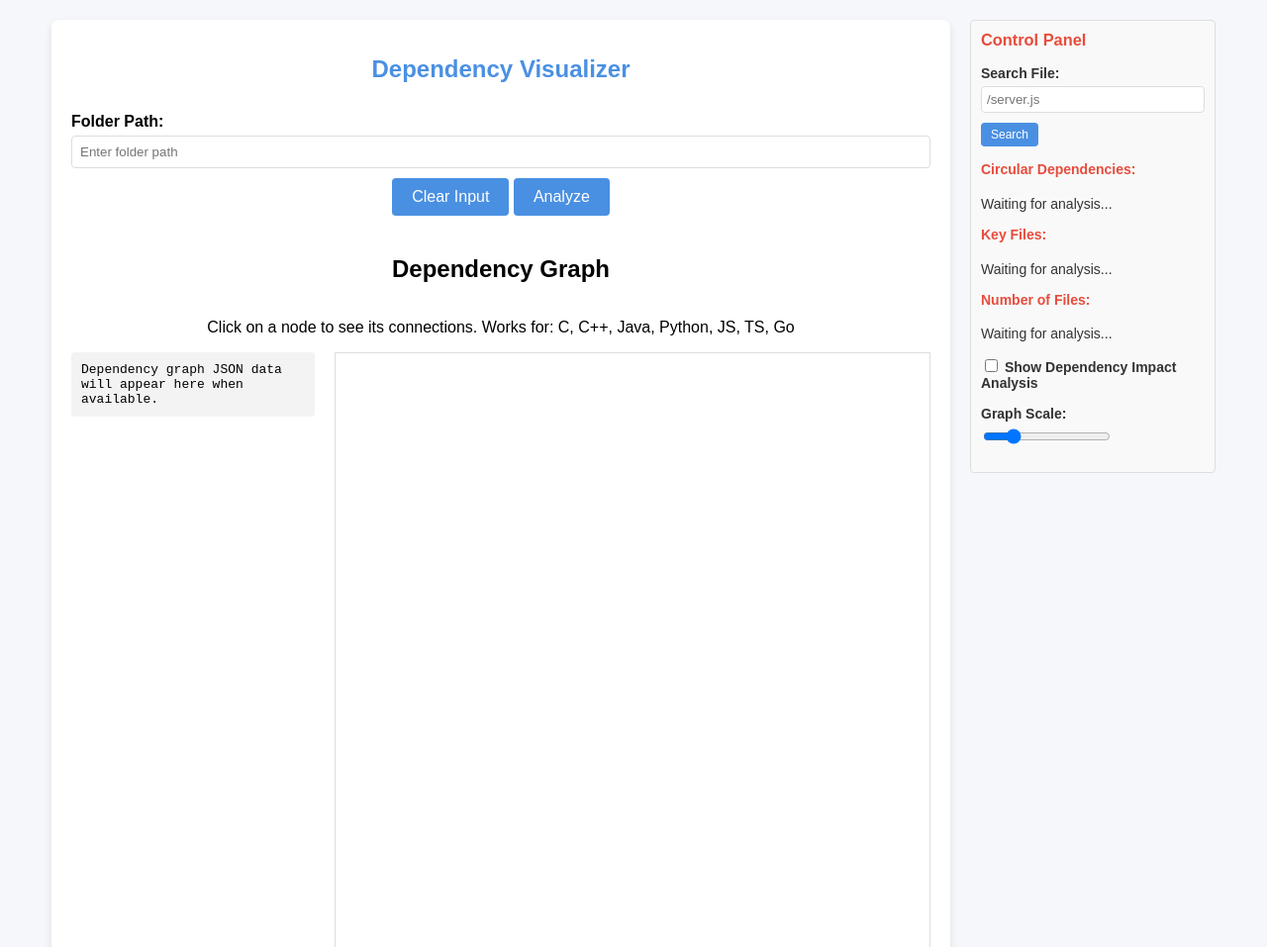
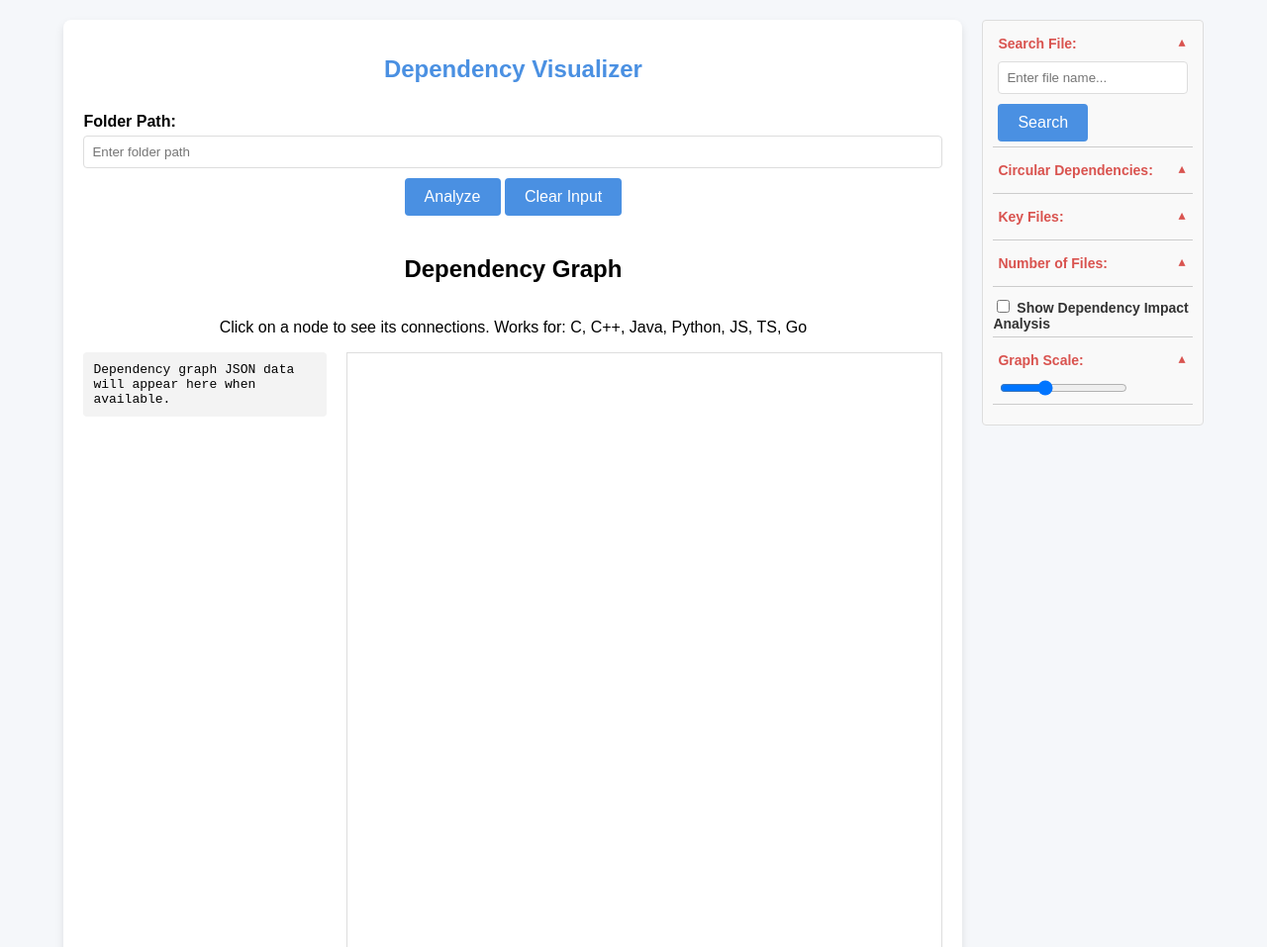
Before and after one commit to Ernesto-B/Dependency-Visualizer, a website with bundled scripts: page public/index.html in a window 1280 px wide. Shown: the top 957 px of the page at 99% size. Built offline with nearby package versions, Linux system fonts and the light colour scheme.

Commit message:
dropdown menu for control panel.. toggling the drop down not working

```diff
--- a/public/index.html
+++ b/public/index.html
@@ -15,8 +15,8 @@
             <form id="analyzeForm">
                 <label for="folderPath">Folder Path:</label>
                 <input type="text" id="folderPath" placeholder="Enter folder path">
+                <button type="button" id="analyzeButton">Analyze</button>
                 <button id="clearInputButton" type="button">Clear Input</button>
-                <button type="button" id="analyzeButton">Analyze</button>
             </form>
 
             <h2>Dependency Graph</h2>
@@ -29,48 +29,51 @@
         </div>
 
         <!-- Notification container on the right side of the main container -->
-        <div class="notification-container" id="notificationContainer">
-            <h3>Control Panel</h3>
-
-            <!-- Search section -->
-            <div class="notification-section">
-                <label for="searchFile">Search File:</label>
-                <input type="text" id="searchFile" placeholder="/server.js">
-                <button id="searchButton">Search</button>
+        <div class="control-panel">
+            <div class="dropdown-section">
+                <div class="dropdown-header">Search File:</div>
+                <div class="dropdown-content">
+                    <input type="text" id="searchFile" placeholder="Enter file name...">
+                    <button id="searchButton">Search</button>
+                </div>
             </div>
 
-            <!-- Circular dependencies information -->
-            <div class="notification-section">
-                <h4>Circular Dependencies:</h4>
-                <p id="circularDependencies">Waiting for analysis...</p>
+            <div class="dropdown-section">
+                <div class="dropdown-header">Circular Dependencies:</div>
+                <div class="dropdown-content" id="circularDependencies">
+                </div>
                 <button id="highlightCircularButton" style="display: none;">Highlight Circular Dependency</button>
             </div>
 
-            <!-- Key files information -->
-            <div class="notification-section">
-                <h4>Key Files:</h4>
-                <p id="keyFiles">Waiting for analysis...</p>
+            <div class="dropdown-section">
+                <div class="dropdown-header">Key Files:</div>
+                <div class="dropdown-content" id="keyFiles">
+                    <!-- Key files will be listed here -->
+                </div>
             </div>
 
-            <!-- Total number of files -->
-            <div class="notification-section">
-                <h4>Number of Files:</h4>
-                <p id="numFiles">Waiting for analysis...</p>
+            <div class="dropdown-section">
+                <div class="dropdown-header">Number of Files:</div>
+                <div class="dropdown-content" id="numFiles">
+                    <!-- Number of files will be shown here -->
+                </div>
             </div>
 
-            <div class="notification-section">
+            <div class="dropdown-section">
                 <label for="impactToggle">
                     <input type="checkbox" id="impactToggle">
                     Show Dependency Impact Analysis
                 </label>
             </div>
 
-            <div class="notification-section">
-                <label for="scaleSlider">Graph Scale:</label>
-                <input type="range" id="scaleSlider" min="0.5" max="3" step="0.1" value="1">
+            <div class="dropdown-section">
+                <div class="dropdown-header">Graph Scale:</div>
+                <div class="dropdown-content">
+                    <input type="range" id="scaleSlider" min="0.5" max="2" step="0.1" value="1">
+                </div>
             </div>
+        </div>
 
-        </div>
     </div>
 
     <script src="script.js" type="module"></script>
--- a/public/script.js
+++ b/public/script.js
@@ -47,6 +47,11 @@ document.addEventListener("DOMContentLoaded", () => {
         isCircularHighlightActive = false;
         impactScores = {};
     }
+
+        // Make all dropdown sections open by default
+        document.querySelectorAll('.dropdown-section').forEach(section => {
+            section.classList.add('open');
+        });
 
     // Analyze button click
     analyzeButton.addEventListener('click', async () => {
--- a/public/style.css
+++ b/public/style.css
@@ -8,7 +8,7 @@ body {
     margin: 0;
 }
 
-/* Wrapper to hold both main content and notification panel */
+/* Wrapper to hold both main content and control panel */
 .wrapper {
     display: flex;
     justify-content: center;
@@ -99,8 +99,9 @@ button:hover {
     cursor: grab;
 }
 
-.notification-container {
-    width: 20%;
+/* Control Panel with dropdown sections */
+.control-panel {
+    width: 18%; /* Reduced width for a narrower control panel */
     background-color: #f9f9f9;
     border: 1px solid #ddd;
     border-radius: 4px;
@@ -109,43 +110,46 @@ button:hover {
     font-size: 14px;
     color: #333;
     position: sticky;
-    top: 20px; /* Aligns the top of notifications container with the top of the page */
+    top: 20px; /* Aligns the top of control panel with the top of the page */
     height: fit-content;
 }
 
-.notification-container h3, .notification-container h4 {
+.control-panel h3, .control-panel h4 {
     margin-top: 0;
     color: #e74c3c;
 }
 
-.notification-section {
-    margin-bottom: 15px;
+/* Styles for dropdown sections in the control panel */
+.dropdown-section {
+    border-bottom: 1px solid #ccc;
+    margin-bottom: 10px;
 }
 
-.notification-section label {
-    display: block;
+.dropdown-header {
     font-weight: bold;
-    margin-bottom: 5px;
+    color: #d9534f;
+    cursor: pointer;
+    padding: 5px;
+    display: flex;
+    justify-content: space-between;
+    align-items: center;
 }
 
-.notification-section input[type="text"] {
-    width: 100%;
-    padding: 5px;
-    margin-bottom: 10px;
-    border-radius: 4px;
-    border: 1px solid #ddd;
+.dropdown-header::after {
+    content: "\25BC"; /* Unicode for down arrow */
+    font-size: 12px;
+    transition: transform 0.3s ease;
 }
 
-.notification-section button {
-    padding: 5px 10px;
-    font-size: 12px;
-    background-color: #4a90e2;
-    color: #fff;
-    border: none;
-    border-radius: 4px;
-    cursor: pointer;
+.dropdown-content {
+    display: none; /* Initially hidden */
+    padding: 5px;
 }
 
-.notification-section button:hover {
-    background-color: #104e95;
+.dropdown-section.open .dropdown-content {
+    display: block;
 }
+
+.dropdown-section.open .dropdown-header::after {
+    transform: rotate(180deg); /* Rotate arrow to point up when open */
+}
```
